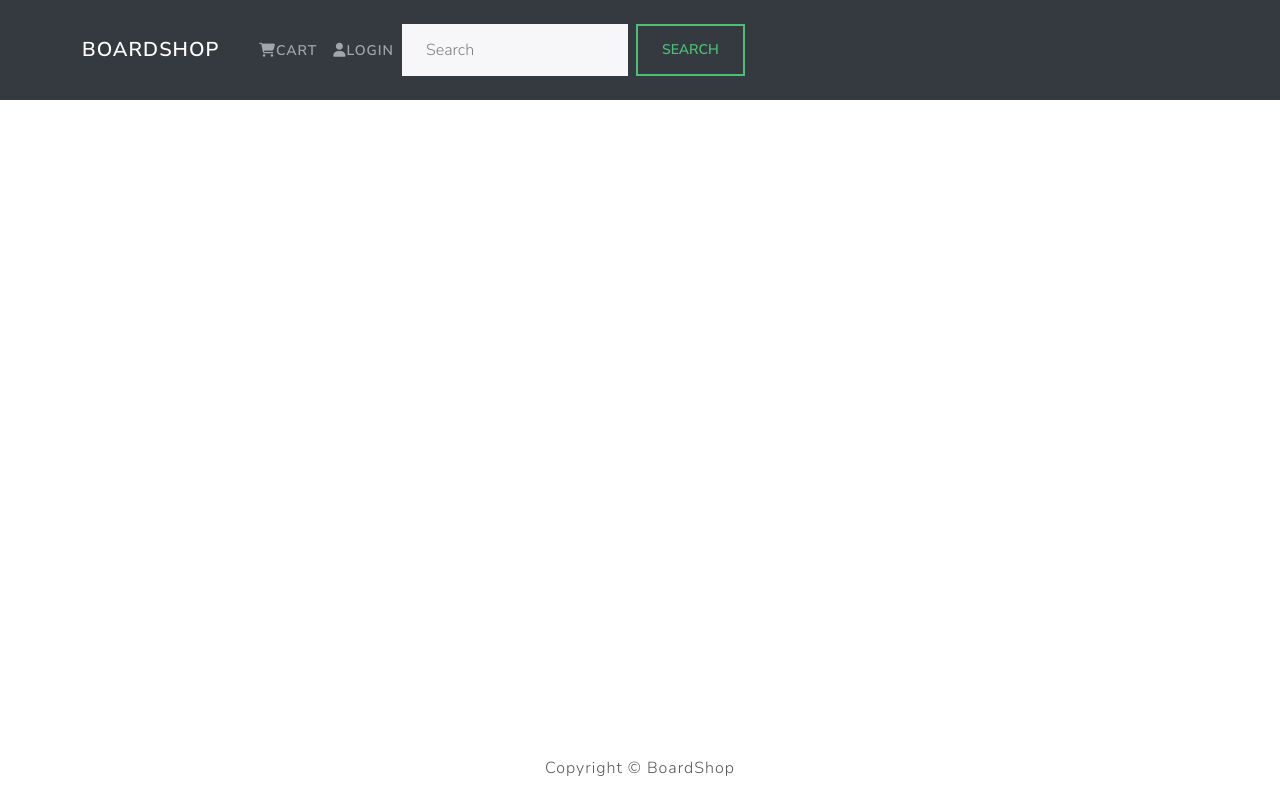
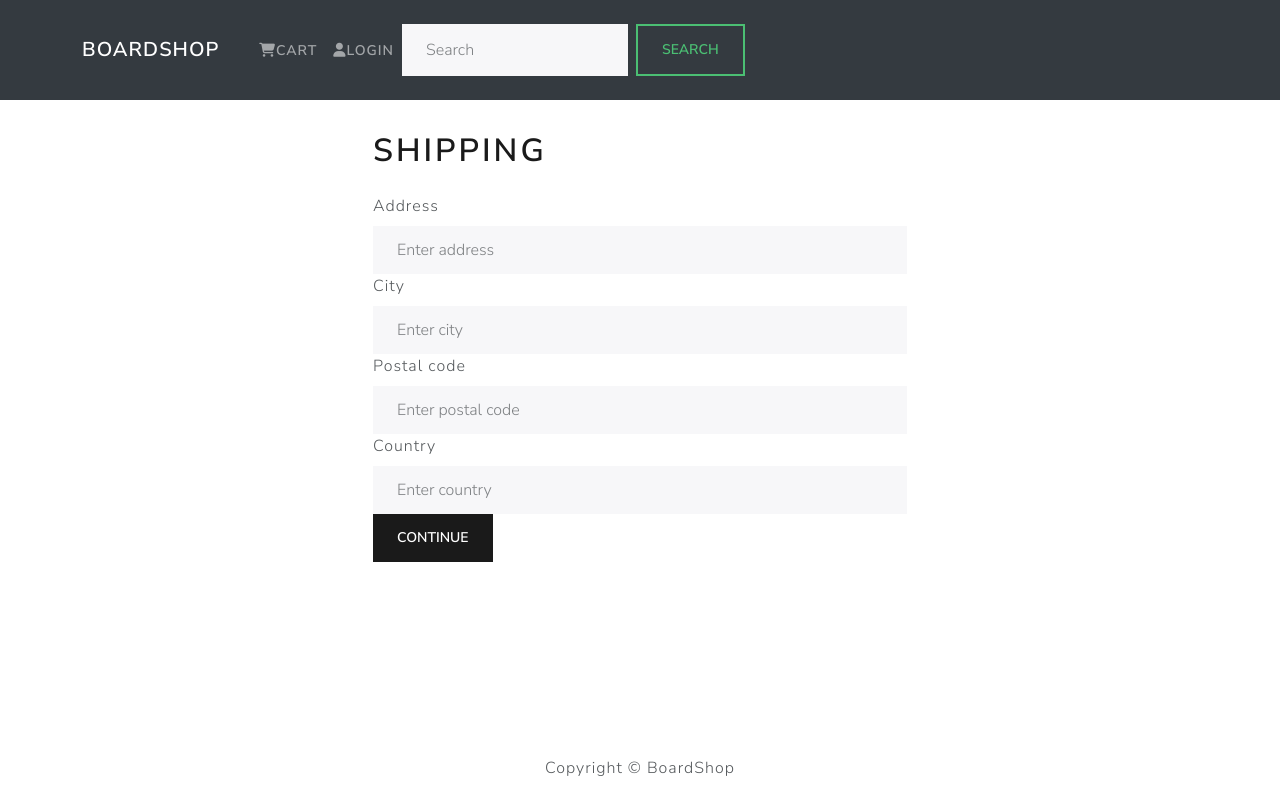
Before and after one commit to stupns/board-game-store, a React (Create React App) app in the folder frontend/: page /shipping in a window 1280 px wide. Built offline with nearby package versions, Linux system fonts and the light colour scheme.

Commit message:
Created shipping Screen & Save address.

```diff
--- a/frontend/src/App.js
+++ b/frontend/src/App.js
@@ -1,5 +1,5 @@
-import { Container } from "react-bootstrap";
-import { Routes, Route, BrowserRouter } from "react-router-dom";
+import {Container} from "react-bootstrap";
+import {Routes, Route, BrowserRouter} from "react-router-dom";
 import Header from "./components/Header";
 import Footer from "./components/Footer";
 
@@ -9,24 +9,26 @@ import CartScreen from "./screens/CartScreen";
 import LoginScreen from "./screens/LoginScreen";
 import RegisterScreen from "./screens/RegisterScreen";
 import ProfileScreen from "./screens/ProfileScreen";
+import ShippingScreen from "./screens/ShippingScreen";
 
 function App() {
     return (
         <BrowserRouter>
-      <Header />
+            <Header/>
             <main className="py-3">
                 <Container>
                     <Routes>
-            <Route path="/" element={<HomeScreen />} exact />
-            <Route path="/login" element={<LoginScreen />} />
-            <Route path="/register" element={<RegisterScreen />} />
-            <Route path="/profile" element={<ProfileScreen />} />
-            <Route path="/product/:id" element={<ProductScreen />} />
-            <Route path="/cart/:id" element={<CartScreen />} />
+                        <Route path="/" element={<HomeScreen/>} exact/>
+                        <Route path="/login" element={<LoginScreen/>}/>
+                        <Route path="/register" element={<RegisterScreen/>}/>
+                        <Route path="/profile" element={<ProfileScreen/>}/>
+                        <Route path="/shipping" element={<ShippingScreen/>}/>
+                        <Route path="/product/:id" element={<ProductScreen/>}/>
+                        <Route path="/cart/:id?" element={<CartScreen/>}/>
                     </Routes>
                 </Container>
             </main>
-      <Footer />
+            <Footer/>
         </BrowserRouter>
     );
 }
--- a/frontend/src/actions/cartActions.js
+++ b/frontend/src/actions/cartActions.js
@@ -1,5 +1,9 @@
 import axios from 'axios';
-import {CART_ADD_ITEM, CART_REMOVE_ITEM} from '../constants/cartConstants';
+import {
+    CART_ADD_ITEM,
+    CART_REMOVE_ITEM,
+    CART_SAVE_SHIPPING_ADDRESS,
+} from '../constants/cartConstants';
 
 
 export const addToCart = (id, qty) => async (dispatch, getState) => {
@@ -29,3 +33,12 @@ export const removeFromCart = (id) => (dispatch, getState) => {
 
     localStorage.setItem('cartItems', JSON.stringify(getState().cart.cartItems))
 }
+
+export const saveShippingAddress = (data) => (dispatch) => {
+    dispatch({
+        type: CART_SAVE_SHIPPING_ADDRESS,
+        payload: data,
+    })
+
+    localStorage.setItem('shippingAddress', JSON.stringify(data))
+}
--- a/frontend/src/constants/cartConstants.js
+++ b/frontend/src/constants/cartConstants.js
@@ -1,2 +1,3 @@
 export const CART_ADD_ITEM = 'CART_ADD_ITEM'
 export const CART_REMOVE_ITEM = 'CART_REMOVE_ITEM'
+export const CART_SAVE_SHIPPING_ADDRESS = 'CART_SAVE_SHIPPING_ADDRESS'
--- a/frontend/src/reducers/cartReducers.js
+++ b/frontend/src/reducers/cartReducers.js
@@ -1,7 +1,11 @@
-import {CART_ADD_ITEM, CART_REMOVE_ITEM} from '../constants/cartConstants';
+import {
+    CART_ADD_ITEM,
+    CART_REMOVE_ITEM,
+    CART_SAVE_SHIPPING_ADDRESS,
+} from '../constants/cartConstants';
 
 
-export const cartReducers = (state = {cartItems: []}, action) => {
+export const cartReducers = (state = {cartItems: [], shippingAddress: {}}, action) => {
     switch (action.type) {
         case CART_ADD_ITEM:
             const item = action.payload
@@ -28,6 +32,11 @@ export const cartReducers = (state = {cartItems: []}, action) => {
                 ...state,
                 cartItems: state.cartItems.filter(x => x.product !== action.payload)
             }
+        case CART_SAVE_SHIPPING_ADDRESS:
+            return {
+                ...state,
+                shippingAddress: action.payload
+        }
         default:
             return state
     }
--- a/frontend/src/screens/CartScreen.js
+++ b/frontend/src/screens/CartScreen.js
@@ -23,7 +23,7 @@ function CartScreen() {
     }
 
     const checkoutHandler = () => {
-        navigate('/login?redirect=shipping')
+        navigate('/shipping')
     }
 
     useEffect(() => {
--- a/frontend/src/screens/RegisterScreen.js
+++ b/frontend/src/screens/RegisterScreen.js
@@ -49,8 +49,6 @@ function RegisterScreen() {
             {error && <Message variant='danger'>{error}</Message>}
             {loading && <Loader/>}
             <Form onSubmit={submitHandler}>
-
-
                 <Form.Group controlId='name'>
                     <Form.Label>Name</Form.Label>
                     <Form.Control
@@ -108,7 +106,6 @@ function RegisterScreen() {
                 </Row>
 
             </Form>
-
         </FormContainer>
     );
 }
--- /dev/null
+++ b/frontend/src/screens/ShippingScreen.js
@@ -0,0 +1,86 @@
+import React, {useState, useEffect} from 'react';
+import {useLocation, useNavigate} from 'react-router-dom';
+import {Button, Form} from 'react-bootstrap';
+
+import FormContainer from '../components/FormContainer';
+import {useDispatch, useSelector} from "react-redux";
+import {saveShippingAddress} from '../actions/cartActions';
+
+
+function ShippingScreen() {
+
+    const cart = useSelector(state => state.cart)
+    const {shippingAddress} = cart
+
+    const dispatch = useDispatch()
+
+    const navigate = useNavigate()
+    const [address, setAddress] = useState(shippingAddress.address);
+    const [city, setCity] = useState(shippingAddress.city);
+    const [postalCode, setPostalCode] = useState(shippingAddress.postalCode);
+    const [country, setCountry] = useState(shippingAddress.country);
+
+    const submitHandler = (e) => {
+        e.preventDefault()
+        dispatch(saveShippingAddress({address, city, postalCode, country}))
+        navigate('/payment')
+    }
+
+    return (
+        <FormContainer>
+            <h1>Shipping</h1>
+            <Form onSubmit={submitHandler}>
+                <Form.Group controlId='address'>
+                    <Form.Label>Address</Form.Label>
+                    <Form.Control
+                        required
+                        type='text'
+                        placeholder='Enter address'
+                        value={address ? address : ''}
+                        onChange={(e) => setAddress(e.target.value)}
+                    />
+                </Form.Group>
+
+                <Form.Group controlId='city'>
+                    <Form.Label>City</Form.Label>
+                    <Form.Control
+                        required
+                        type='text'
+                        placeholder='Enter city'
+                        value={city ? city : ''}
+                        onChange={(e) => setCity(e.target.value)}
+                    />
+                </Form.Group>
+
+                <Form.Group controlId='postalCode'>
+                    <Form.Label>Postal code</Form.Label>
+                    <Form.Control
+                        required
+                        type='text'
+                        placeholder='Enter postal code'
+                        value={postalCode ? postalCode : ''}
+                        onChange={(e) => setPostalCode(e.target.value)}
+                    />
+                </Form.Group>
+
+                <Form.Group controlId='postalCode'>
+                    <Form.Label>Country</Form.Label>
+                    <Form.Control
+                        required
+                        type='text'
+                        placeholder='Enter country'
+                        value={country ? country : ''}
+                        onChange={(e) => setCountry(e.target.value)}
+                    />
+                </Form.Group>
+
+                <Button type='submit' variant='primary'>
+                    Continue
+                </Button>
+
+            </Form>
+        </FormContainer>
+    );
+}
+
+export default ShippingScreen;
--- a/frontend/src/store.js
+++ b/frontend/src/store.js
@@ -27,8 +27,14 @@ const cartItemsFromStorage = localStorage.getItem('cartItems') ?
 const userInfoFromStorage = localStorage.getItem('userInfo') ?
     JSON.parse(localStorage.getItem('userInfo')) : null
 
+const shippingAddressFromStorage = localStorage.getItem('shippingAddress') ?
+    JSON.parse(localStorage.getItem('shippingAddress')) : {}
+
 const initialState = {
-    cart: {cartItems: cartItemsFromStorage},
+    cart: {
+        cartItems: cartItemsFromStorage,
+        shippingAddress: shippingAddressFromStorage
+    },
     userLogin: {userInfo: userInfoFromStorage}
 }
 
```
Lines whose indentation alone changed are shown as unchanged.
